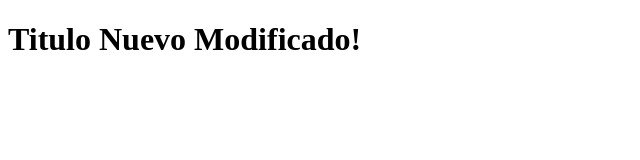
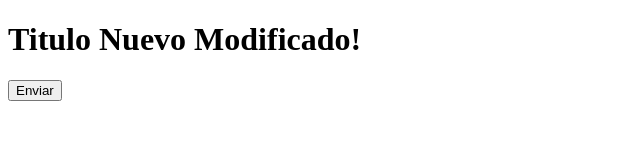
Before and after one commit to pineda04/git-hello-world, a plain HTML site: page index.html in a window 1280 px wide. Shown: the whole page, without its empty margins (0-640 px from the left). Drawn offline with Linux system fonts and the light colour scheme.

Commit message:
se agrego boton de formulario

```diff
--- a/index.html
+++ b/index.html
@@ -7,5 +7,9 @@
   </head>
   <body>
     <h1>Titulo Nuevo Modificado!</h1>
+
+    <form action="#" method="get">
+      <input type="button" value="Enviar" />
+    </form>
   </body>
 </html>
```
